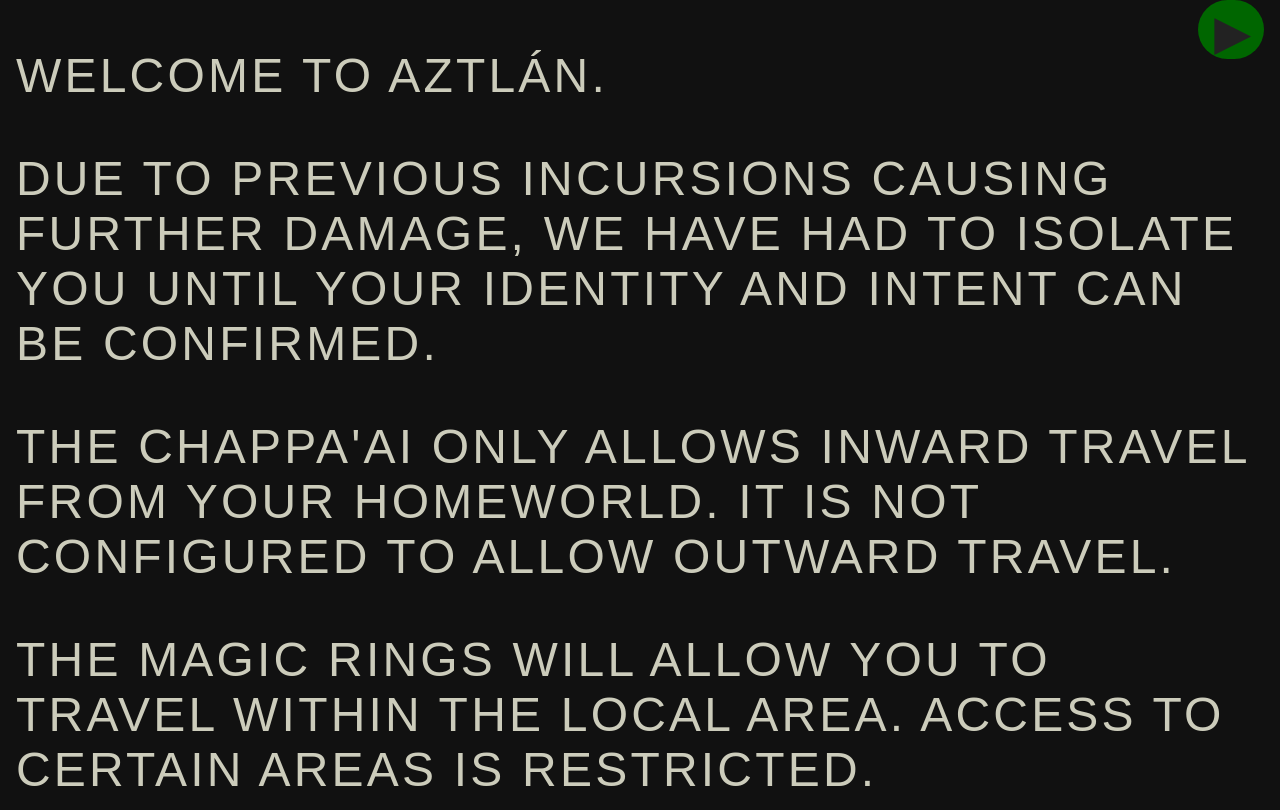
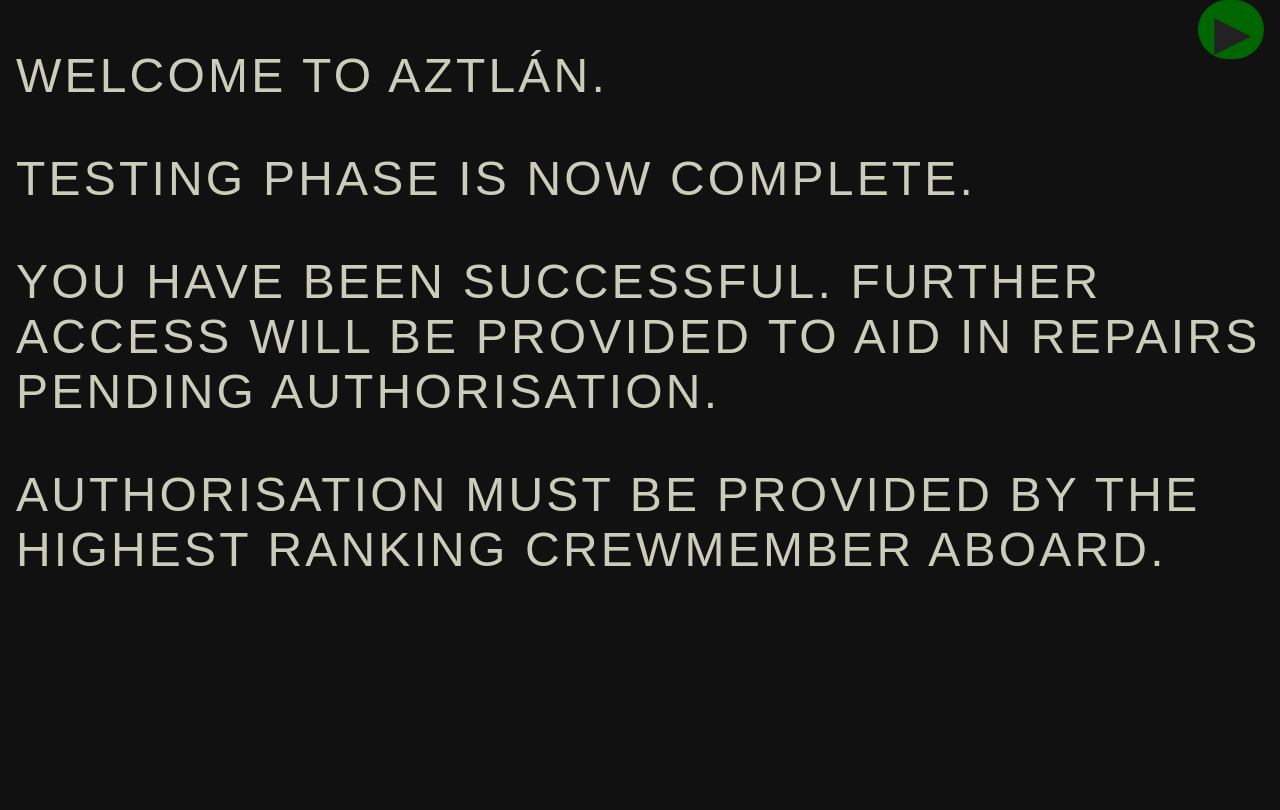
Before and after one commit to indefinitedevil/aztlan-console, a PHP site: page /security.php in a window 1280 px wide. Run offline with PHP 8.4, Linux system fonts and the light colour scheme.

Commit message:
Update security.php

```diff
--- a/security.php
+++ b/security.php
@@ -5,9 +5,9 @@ include('header.php');
 <audio id="security" src="audio/security.mp3" preload="auto"></audio>
 <div class="audio-control" data-id="security">&#9654;</div>
 <p>Welcome to Aztl<span class="kreoleac ancient">a</span><span class="latin">á</span>n.</p>
-<p>Due to previous incursions causing further damage, we have had to isolate you until your identity and intent can be confirmed.</p>
-<p>The <?php stargate(); ?> only allows inward travel from your homeworld. It is not configured to allow outward travel.</p>
-<p>The <?php rings(); ?> will allow you to travel within the local area. Access to certain areas is restricted.</p>
+<p>Testing phase is now complete.</p>
+<p>You have been successful. Further access will be provided to aid in repairs pending authorisation.</p>
+<p>Authorisation must be provided by the highest ranking crewmember aboard.</p>
 </div>
 <?php
 include('footer.php');
```
